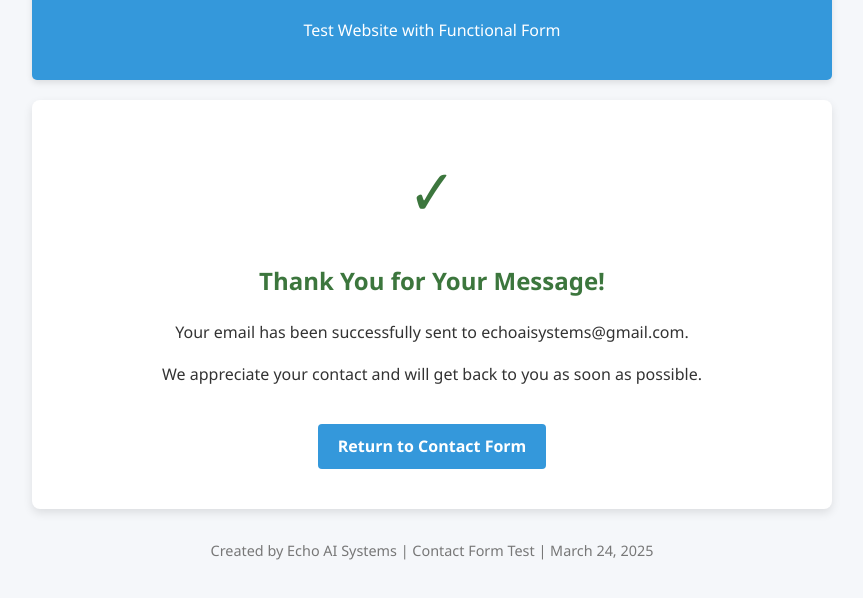
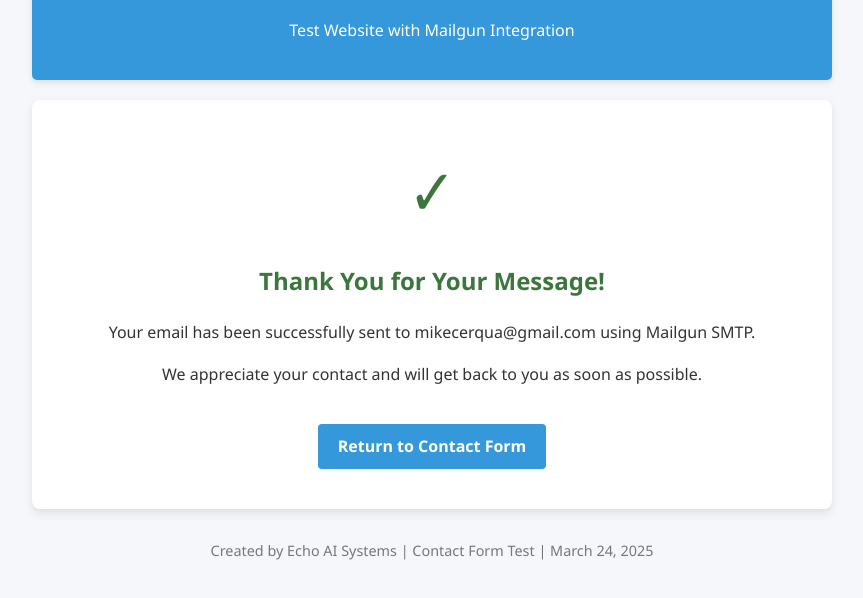
Before and after one commit to MCERQUA/echo-contact-form, a website: page thank-you.html in a window 1280 px wide. Shown: the part 116-714 px from the top of the page, without its empty margins (208-1071 px from the left). Drawn offline with Linux system fonts and the light colour scheme.

Commit message:
Update thank-you page to reflect Mailgun integration

```diff
--- a/thank-you.html
+++ b/thank-you.html
@@ -9,13 +9,13 @@
 <body>
     <header>
         <h1>Echo Contact Form</h1>
-        <p>Test Website with Functional Form</p>
+        <p>Test Website with Mailgun Integration</p>
     </header>
 
     <div class="container thank-you-container">
         <div class="icon">✓</div>
         <h2>Thank You for Your Message!</h2>
-        <p>Your email has been successfully sent to echoaisystems@gmail.com.</p>
+        <p>Your email has been successfully sent to mikecerqua@gmail.com using Mailgun SMTP.</p>
         <p>We appreciate your contact and will get back to you as soon as possible.</p>
         <a href="index.html" class="button-link">Return to Contact Form</a>
     </div>
```
